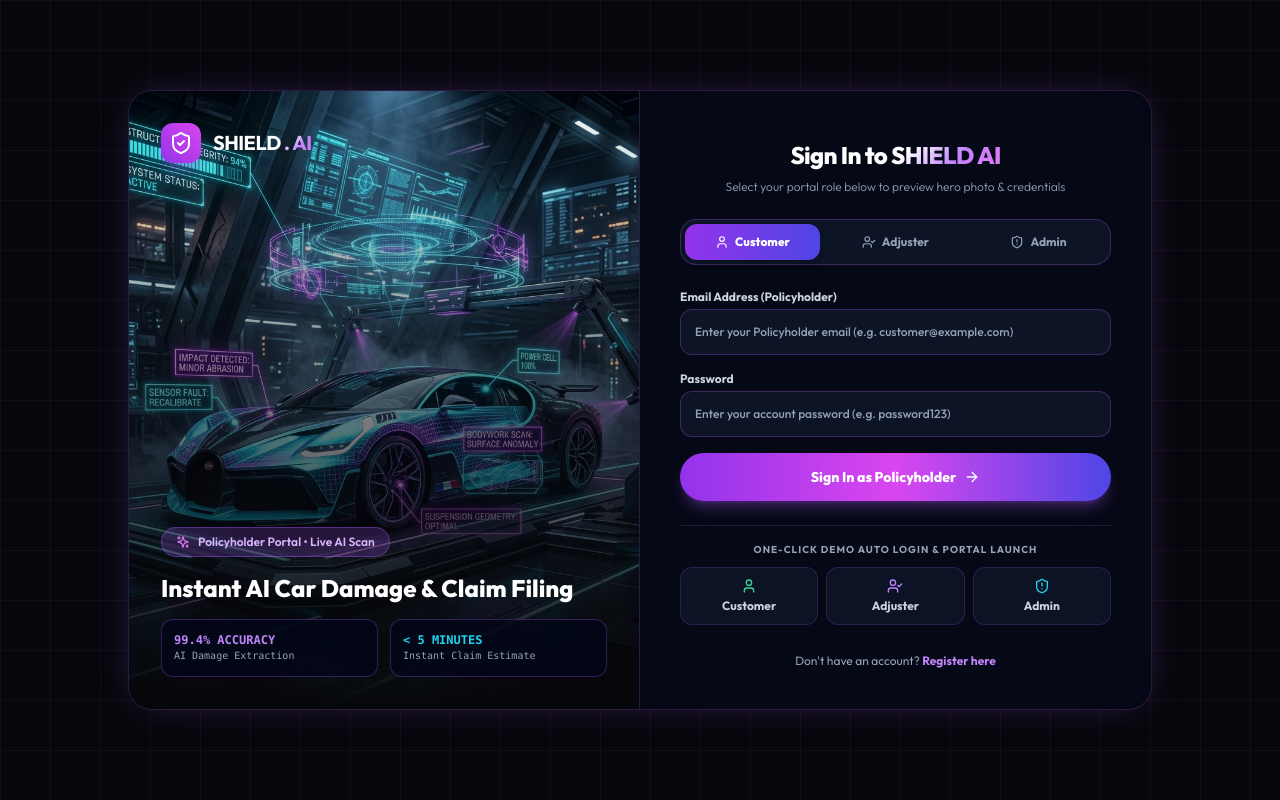
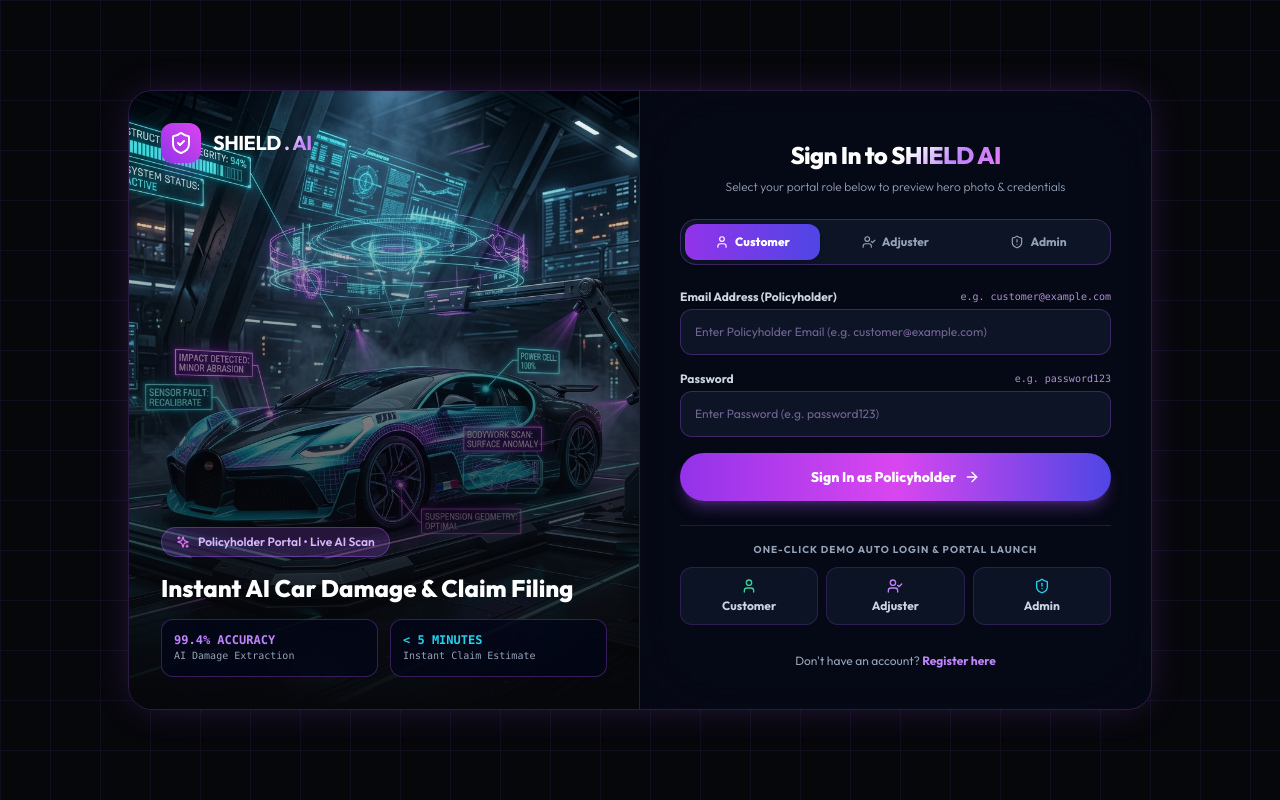
Before and after one commit to Suhirdha24/AI-Insurance-Claims-Processing-Platform, a Next.js app in the folder apps/web/: page /login in a window 1280 px wide. Built offline with nearby package versions, Linux system fonts and the light colour scheme; no server answers.

Commit message:
ensured empty input initial state and visible glowing placeholders for login form

```diff
--- a/apps/web/app/(auth)/login/page.tsx
+++ b/apps/web/app/(auth)/login/page.tsx
@@ -62,6 +62,8 @@ export default function LoginPage() {
 
   const handleRoleSelect = (role: RoleType) => {
     setActiveRole(role);
+    setEmail('');
+    setPassword('');
   };
 
   const handleAutoLoginRole = async (role: RoleType) => {
@@ -163,6 +165,7 @@ export default function LoginPage() {
           {/* Role Selection Switcher Tabs */}
           <div className="grid grid-cols-3 gap-2 text-xs font-bold p-1 rounded-2xl bg-slate-900/90 border border-purple-500/30">
             <button
+              type="button"
               onClick={() => handleRoleSelect('customer')}
               className={`py-2.5 rounded-xl flex items-center justify-center gap-1.5 transition-all ${
                 activeRole === 'customer'
@@ -175,6 +178,7 @@ export default function LoginPage() {
             </button>
 
             <button
+              type="button"
               onClick={() => handleRoleSelect('adjuster')}
               className={`py-2.5 rounded-xl flex items-center justify-center gap-1.5 transition-all ${
                 activeRole === 'adjuster'
@@ -187,6 +191,7 @@ export default function LoginPage() {
             </button>
 
             <button
+              type="button"
               onClick={() => handleRoleSelect('admin')}
               className={`py-2.5 rounded-xl flex items-center justify-center gap-1.5 transition-all ${
                 activeRole === 'admin'
@@ -207,28 +212,40 @@ export default function LoginPage() {
 
           <form onSubmit={handleSubmit} className="space-y-4 text-xs">
             <div>
-              <label className="block text-slate-300 font-bold mb-1">
-                Email Address ({currentConfig.roleLabel})
-              </label>
+              <div className="flex justify-between items-center mb-1">
+                <label className="block text-slate-300 font-bold">
+                  Email Address ({currentConfig.roleLabel})
+                </label>
+                <span className="text-[10px] text-purple-300/80 font-mono">
+                  e.g. {currentConfig.placeholderEmail}
+                </span>
+              </div>
               <input
                 type="email"
                 value={email}
                 onChange={(e) => setEmail(e.target.value)}
-                placeholder={`Enter your ${currentConfig.roleLabel} email (e.g. ${currentConfig.placeholderEmail})`}
+                placeholder={`Enter ${currentConfig.roleLabel} Email (e.g. ${currentConfig.placeholderEmail})`}
+                autoComplete="off"
                 required
-                className="w-full p-3.5 rounded-xl bg-slate-900/90 border border-purple-500/30 text-white placeholder-slate-400 font-medium focus:ring-2 focus:ring-purple-500/50 focus:border-purple-500 outline-none transition-all"
+                className="w-full p-3.5 rounded-xl bg-slate-900/90 border border-purple-500/30 text-white placeholder:text-purple-300/50 placeholder:font-normal focus:ring-2 focus:ring-purple-500/50 focus:border-purple-500 outline-none transition-all"
               />
             </div>
 
             <div>
-              <label className="block text-slate-300 font-bold mb-1">Password</label>
+              <div className="flex justify-between items-center mb-1">
+                <label className="block text-slate-300 font-bold">Password</label>
+                <span className="text-[10px] text-purple-300/80 font-mono">
+                  e.g. password123
+                </span>
+              </div>
               <input
                 type="password"
                 value={password}
                 onChange={(e) => setPassword(e.target.value)}
-                placeholder="Enter your account password (e.g. password123)"
+                placeholder="Enter Password (e.g. password123)"
+                autoComplete="off"
                 required
-                className="w-full p-3.5 rounded-xl bg-slate-900/90 border border-purple-500/30 text-white placeholder-slate-400 font-medium focus:ring-2 focus:ring-purple-500/50 focus:border-purple-500 outline-none transition-all"
+                className="w-full p-3.5 rounded-xl bg-slate-900/90 border border-purple-500/30 text-white placeholder:text-purple-300/50 placeholder:font-normal focus:ring-2 focus:ring-purple-500/50 focus:border-purple-500 outline-none transition-all"
               />
             </div>
 
@@ -248,6 +265,7 @@ export default function LoginPage() {
             </div>
             <div className="grid grid-cols-3 gap-2 text-xs">
               <button
+                type="button"
                 onClick={() => handleAutoLoginRole('customer')}
                 className="p-2.5 rounded-xl bg-slate-900/80 hover:bg-purple-600/30 border border-purple-500/20 text-slate-300 font-bold flex flex-col items-center gap-1 transition-all hover:border-purple-500/50"
               >
@@ -255,6 +273,7 @@ export default function LoginPage() {
                 <span>Customer</span>
               </button>
               <button
+                type="button"
                 onClick={() => handleAutoLoginRole('adjuster')}
                 className="p-2.5 rounded-xl bg-slate-900/80 hover:bg-purple-600/30 border border-purple-500/20 text-slate-300 font-bold flex flex-col items-center gap-1 transition-all hover:border-purple-500/50"
               >
@@ -262,6 +281,7 @@ export default function LoginPage() {
                 <span>Adjuster</span>
               </button>
               <button
+                type="button"
                 onClick={() => handleAutoLoginRole('admin')}
                 className="p-2.5 rounded-xl bg-slate-900/80 hover:bg-purple-600/30 border border-purple-500/20 text-slate-300 font-bold flex flex-col items-center gap-1 transition-all hover:border-purple-500/50"
               >
```
